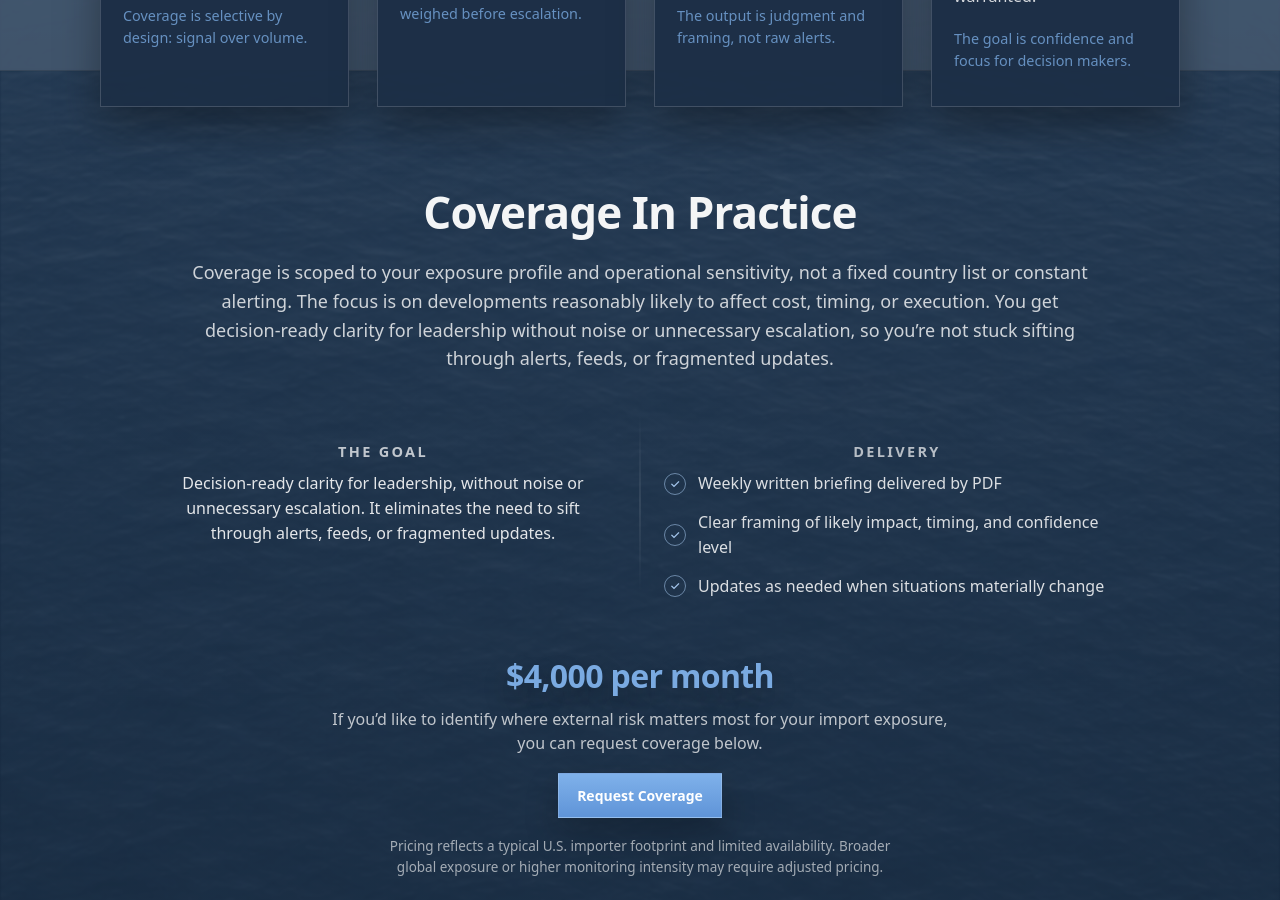
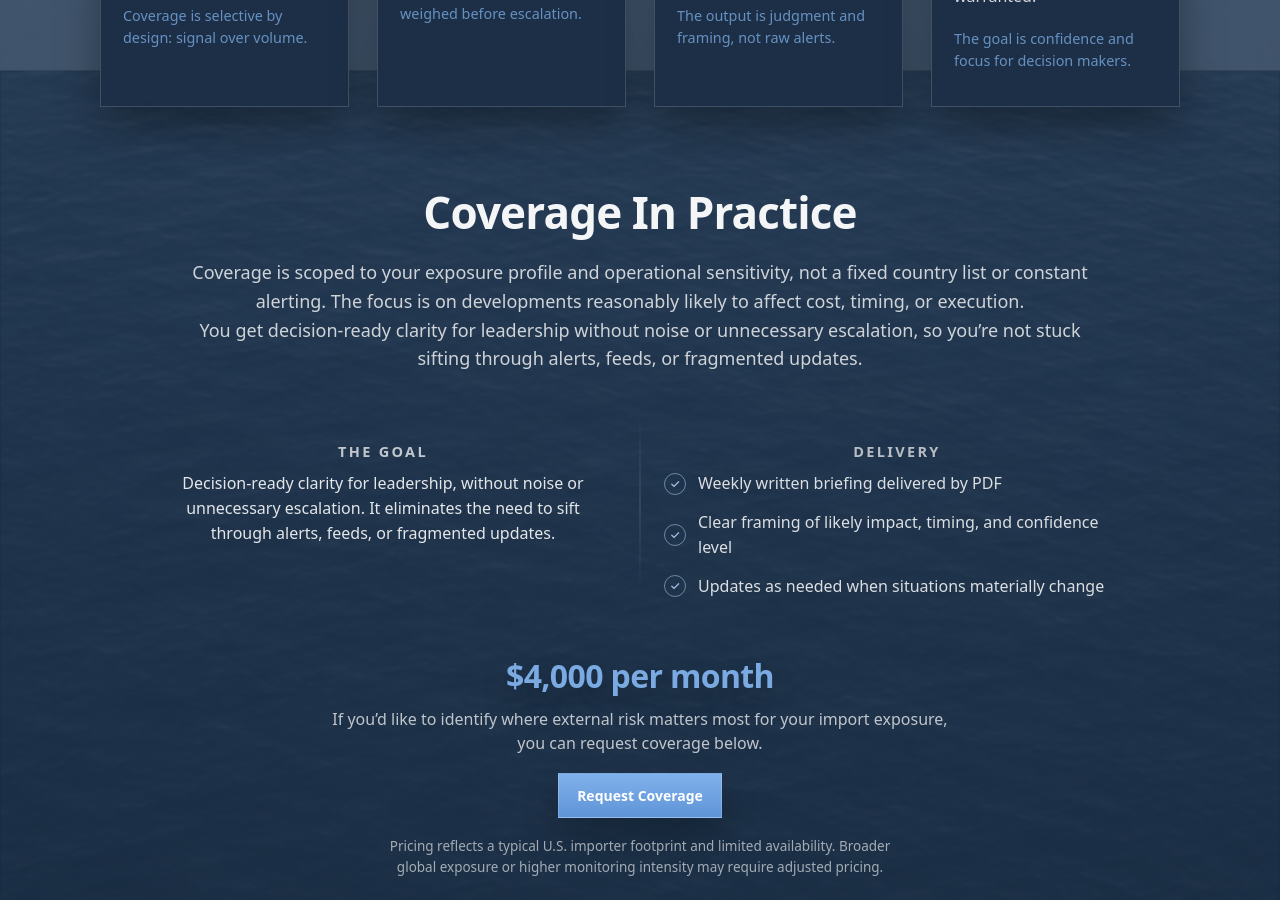
Before and after one commit to importrisk/import-risk-intelligence-site, a Jekyll site: the page built from method.html, in a window 1280 px wide and 900 px high, scrolled down 700 px. Built offline with Jekyll 4.4.1, drawn with Linux system fonts in a browser that asks for light colours.

Commit message:
Update method.html

```diff
--- a/method.html
+++ b/method.html
@@ -155,12 +155,14 @@ css: /method.css?v=100
     <section class="method-practice" aria-label="Coverage in practice">
       <div class="container">
 
-        <header class="mp-head">
+     <header class="mp-head">
   <h2 class="mp-title">Coverage In Practice</h2>
   <p class="mp-lead">
     Coverage is scoped to your exposure profile and operational sensitivity, not a fixed country list or constant alerting.
-    The focus is on developments reasonably likely to affect cost, timing, or execution. You get decision-ready clarity for
-    leadership without noise or unnecessary escalation, so you’re not stuck sifting through alerts, feeds, or fragmented updates.
+    The focus is on developments reasonably likely to affect cost, timing, or execution.
+  </p>
+  <p class="mp-lead">
+    You get decision-ready clarity for leadership without noise or unnecessary escalation, so you’re not stuck sifting through alerts, feeds, or fragmented updates.
   </p>
 </header>
 
```
